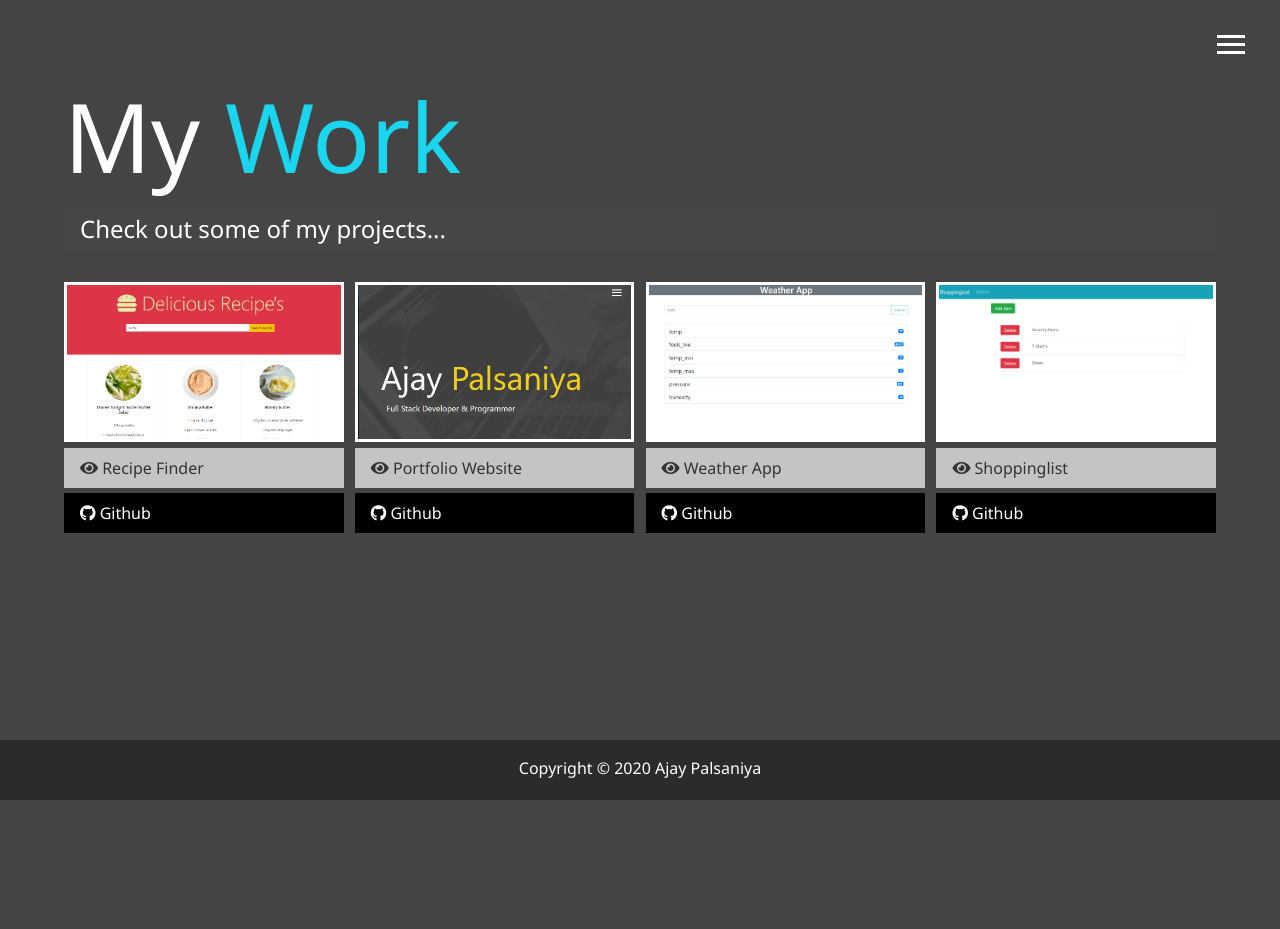
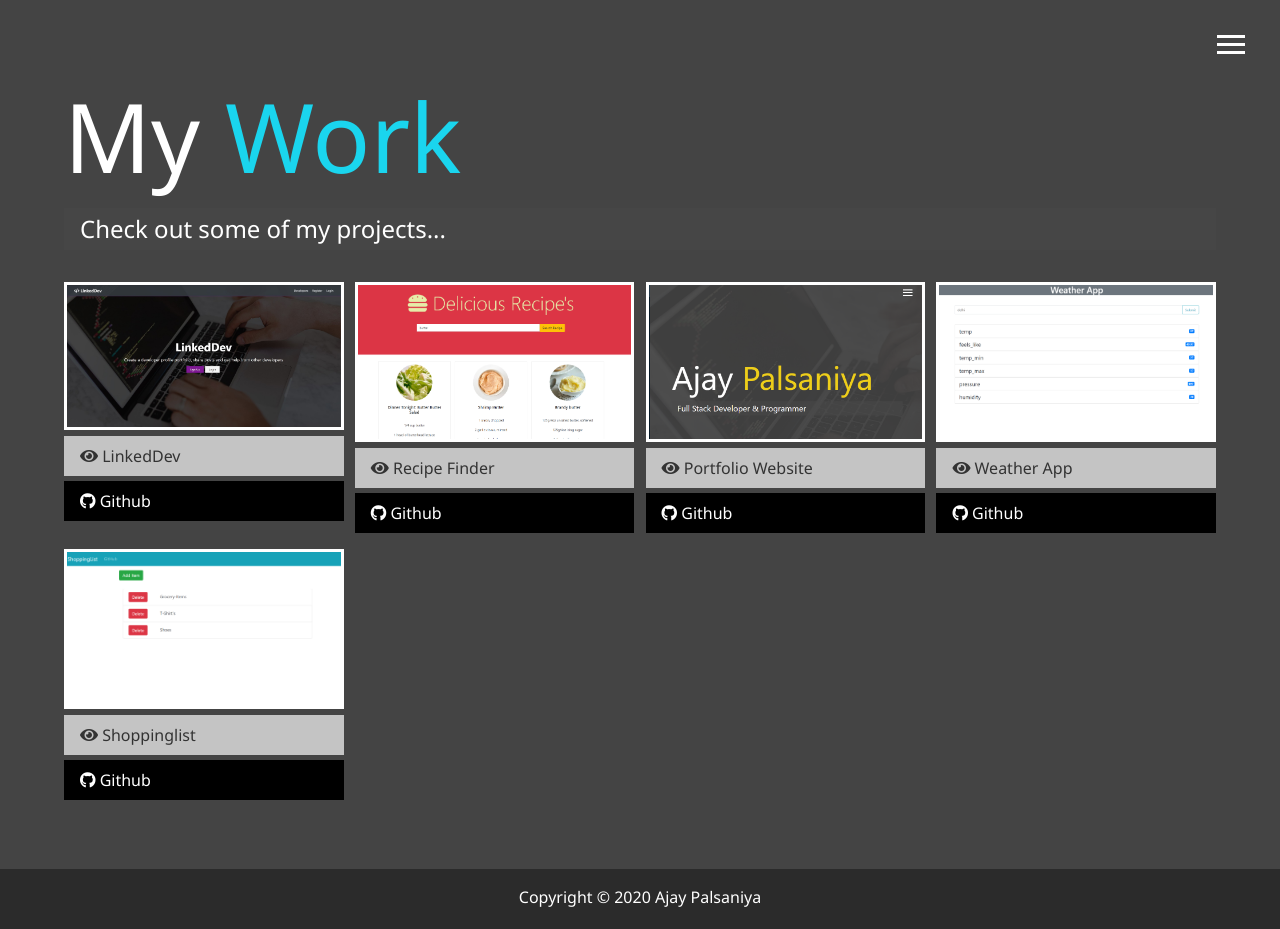
Before and after one commit to ajaypalsaniya/portfolio, a website: page dist/work.html in a window 1280 px wide. Before the commit the page ends 800 px from the top, so only its background shows below. Drawn offline with Linux system fonts and the light colour scheme.

Commit message:
updated work page

```diff
--- a/dist/work.html
+++ b/dist/work.html
@@ -63,6 +63,17 @@
 			<div class="projects">
 				<div class="item">
 					<a href="#!">
+						<img src="img/projects/project5.jpg" alt="Project" />
+					</a>
+					<a href="https://still-dusk-61185.herokuapp.com/" class="btn-light">
+						<i class="fas fa-eye"></i> LinkedDev
+					</a>
+					<a href="https://github.com/ajaypalsaniya/LinkdDev" class="btn-dark">
+						<i class="fab fa-github"></i> Github
+					</a>
+				</div>
+				<div class="item">
+					<a href="#!">
 						<img src="img/projects/project1.jpg" alt="Project" />
 					</a>
 					<a
```
Also changed, not shown: dist/img/projects/project5.jpg (added). Lines whose indentation alone changed are shown as unchanged.
